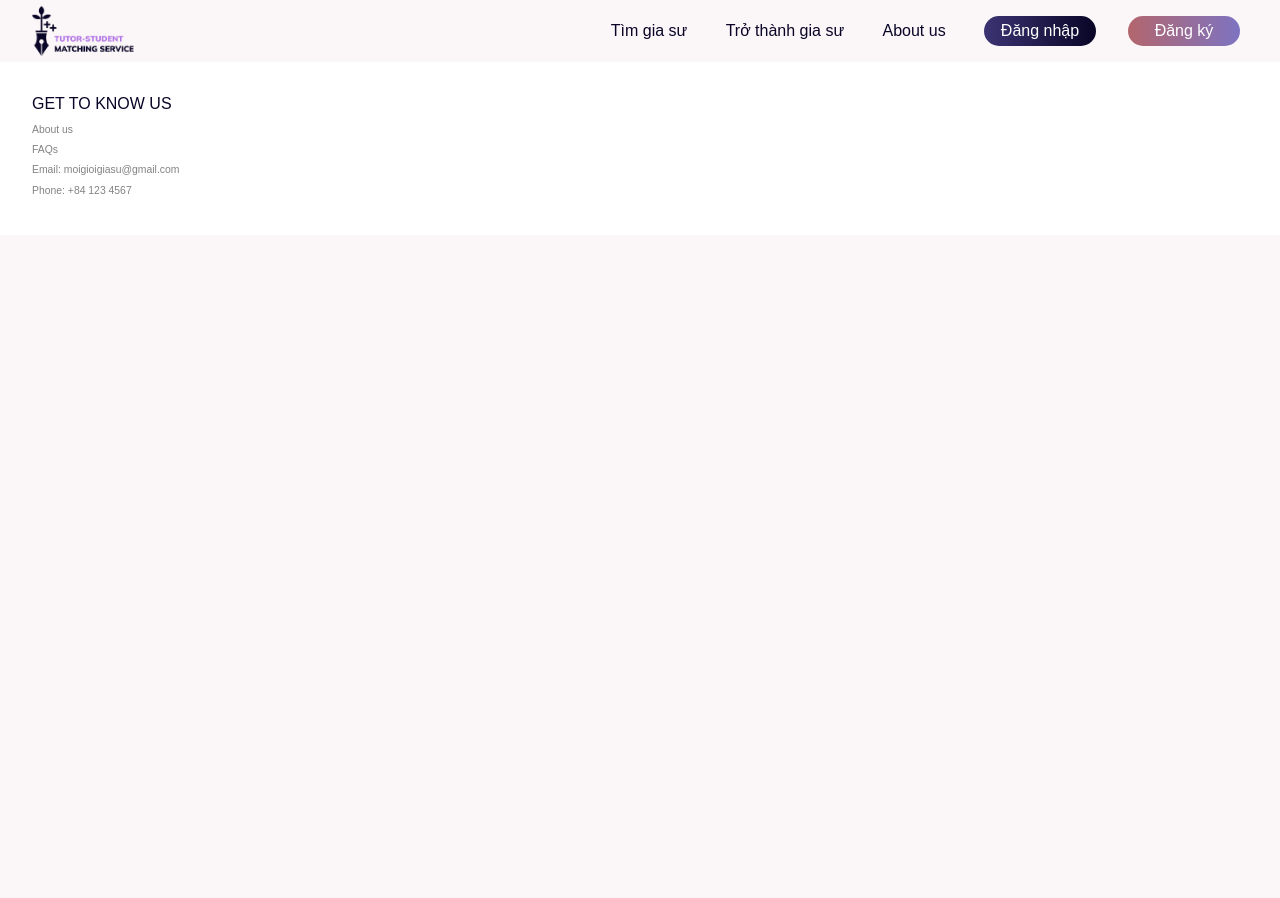
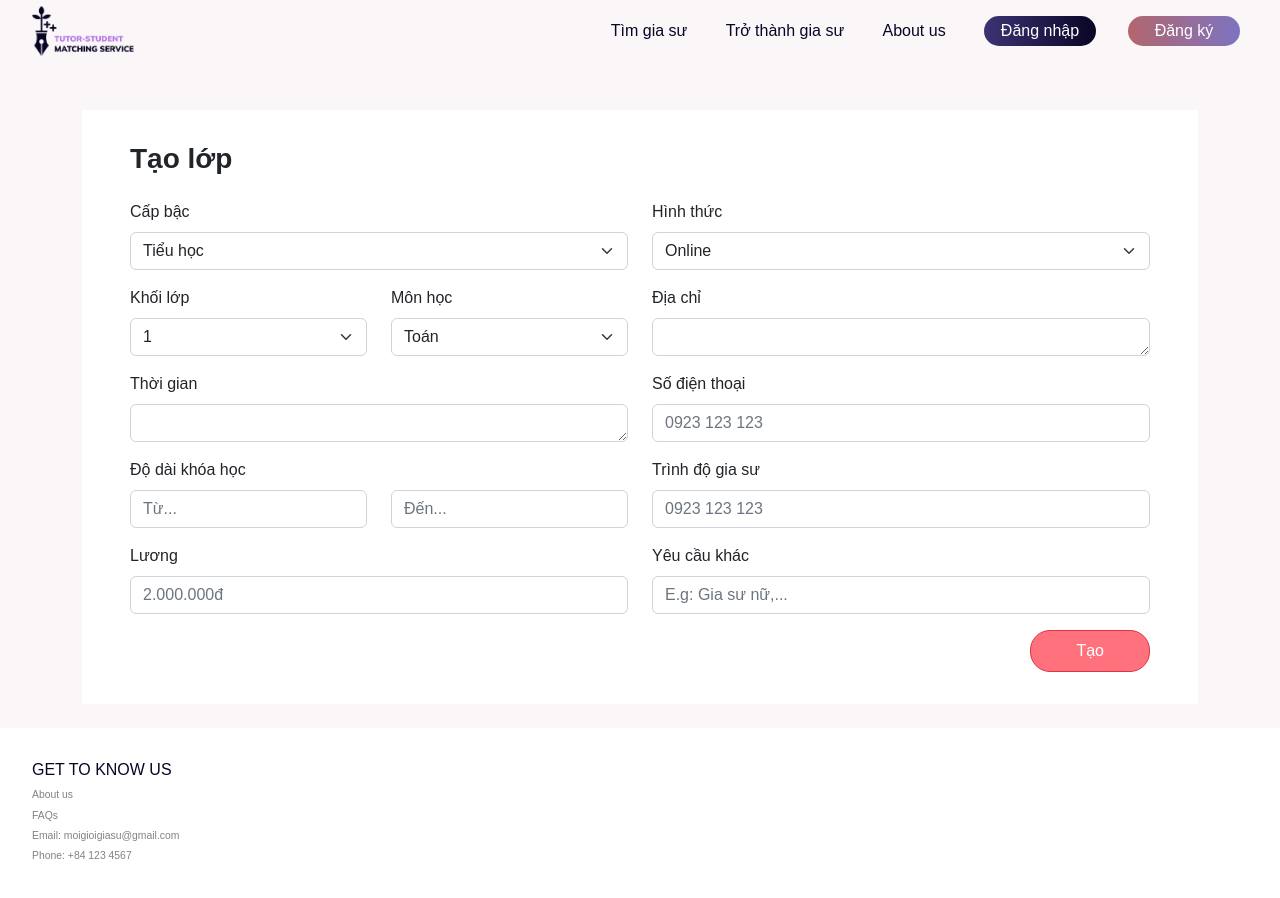
Before and after one commit to thanhhung270502/tutor-student-fe, a React (Create React App) app: page /create_class in a window 1280 px wide. Shown: the top 898 px of the page. Before the commit the page ends 800 px from the top, so only its background shows below. Built offline with nearby package versions, Linux system fonts and the light colour scheme.

Commit message:
Update routes

```diff
--- a/src/App.js
+++ b/src/App.js
@@ -1,28 +1,32 @@
 import { Routes, Route } from 'react-router-dom';
-import React from 'react'
+import React from 'react';
 import Layout from '~/components/Layout/DefaultLayout/Layout';
 
-import Home from './pages/Home/Home.js'
-import ClassList from './pages/ClassList/ClassList'
-import Login from './pages/Login'
-import SignUp from './pages/SignUp'
-import PendingClass from './pages/PendingClass/PendingClass'
+import Home from './pages/Home/Home.js';
+import ClassList from './pages/ClassList/ClassList';
+import SignUp from './pages/SignUp/index.js';
+import Createclass from './pages/CreateClass/index.js';
+
+import Login from './pages/Login';
+import Personal_info from './pages/personal_info/index.js';
+import ListTutor from './pages/ListTutor/index.js';
+import PendingClass from './pages/PendingClass/PendingClass';
 
 function App() {
     return (
-
         <Layout>
             <Routes>
                 <Route path="/" element={<Home />} />
                 <Route path="/classlist" element={<ClassList />} />
                 <Route path="/login" element={<Login />} />
                 <Route path="/signup" element={<SignUp />} />
+                <Route path="/create_class" element={<Createclass />} />
+                <Route path="/personal_info" element={<Personal_info />} />
+                <Route path="/tutorlist" element={<ListTutor />} />
 
-                // Admin
                 <Route path="/pendingClass" element={<PendingClass />} />
             </Routes>
-        </Layout >
-
+        </Layout>
     );
 }
 
```
